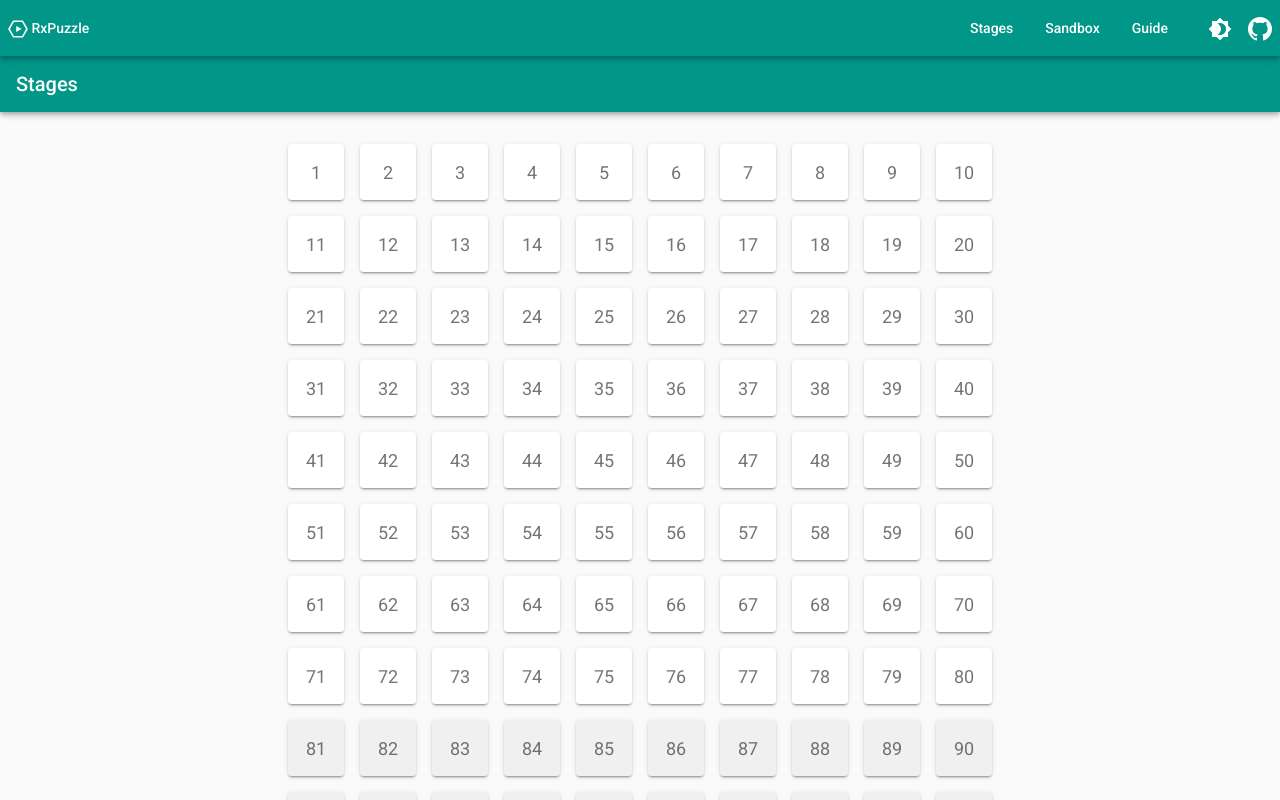
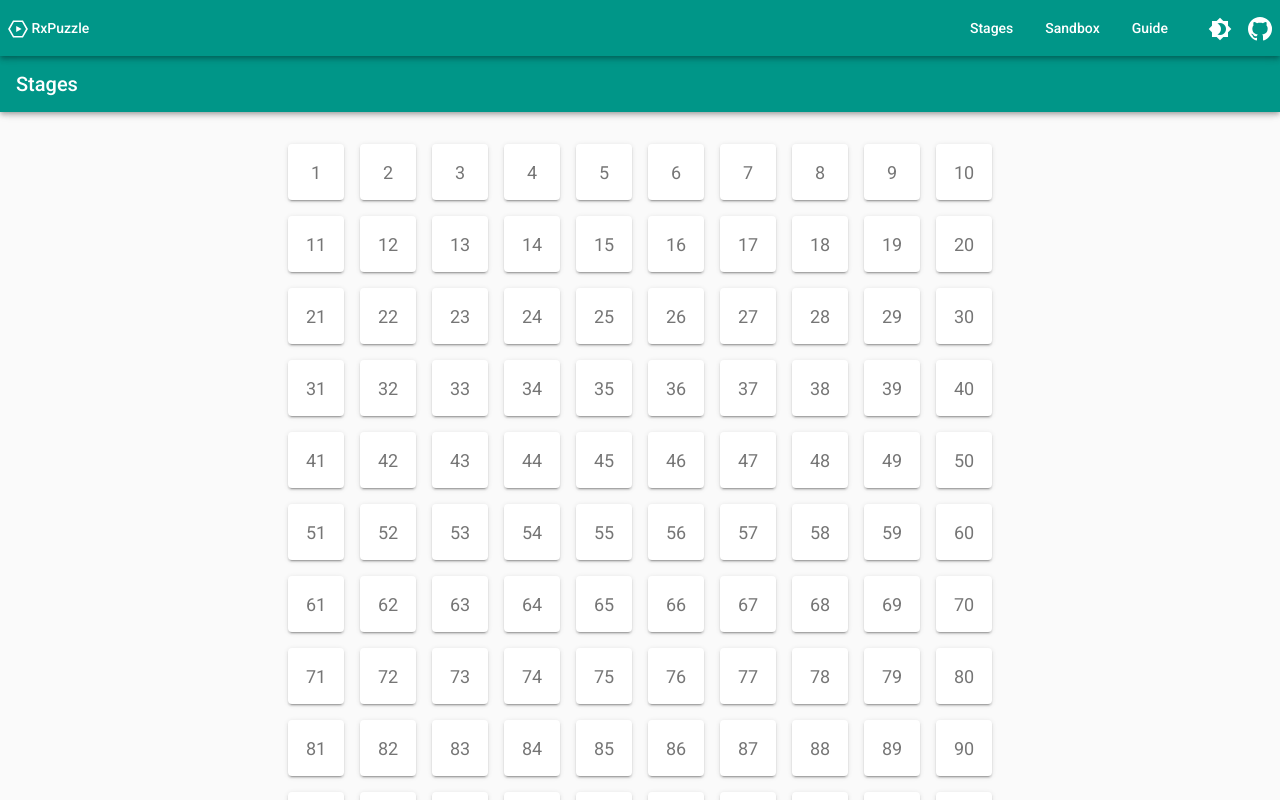
Before and after one commit to rx-puzzle/rx-puzzle.github.io, an Angular app: page /stages in a window 1280 px wide. Built offline with nearby package versions, Linux system fonts and the light colour scheme.

Commit message:
Add 81 to 100 stages

```diff
--- a/src/app/stage-list/stage-list.component.html
+++ b/src/app/stage-list/stage-list.component.html
@@ -324,45 +324,85 @@
       data-src="eNrVktFLwzAQxv-Xe67Q1ElJ38a6sbV0CB1zVvaQ1nMrtElNUnGU_u-mzoqobI6B4lvy3d13H_yuAVHpXHAFXgMlk2mB6hpljI818gzBIwPrTR-XudY538y4RvnECvAc2-6KzzON5UjUXJt2o2wEK6K9FXh3Dagtq4wTgAWZKITsnq11XJdbUaa1-lDWuwovsh8Nn7_sf2dctxbkhsseQRfKyKrHamr35m-TyYRGvmMvF4kT3CbEX5GBQ-ZJCD31P0SY5TIr8NSVX6ZeN7IzZn8_bXqQ6ztOLRlXD0KWKD8RpcGKxv4lDYc-XZJRdDMPTIeoUDItZIi7PsdRJ3Mb07HjXsURtRMynLoL9xundfsCl_lUjw"
     ></a>
     <!-- [ 81] auditTime(2t), takeUntil(b$) -->
-    <a data-src=""></a>
+    <a
+      data-src="eNrNU11PgzAU_S99xoRtgI63ja9NAtkGEZnZQ8HKSKDFUowL4b9bMmeMMoMfMby155ze3t5zWgNSsJTgEqg1yCGNMlSuEPXQY4VwjIA6koRX3MhTxlKcLDFD9AlmQB2LYks-LxnKNVJhxuUcSQjMnGMpoN7VoNzDglcCQAAxyQhtl40wXLxAmMGE4Hc8OxToIh5e17tGACmf_nHQbZccLk_mce6e78WRaSlX5jyQ5Osw8EXv1lv79jhYTMDJ22EY1TH4fzDmXNXoV6fht1720dQ3LxmFuHwgNEf0s52SYWw13bdnoe-5brjmClIgChmhNjqc7vg6FauJGNrbG927tJ2prJgLxRhYKv4Kp3uSR1XZn-7w8Ywo6iOKf_S9eyTBlab6Rp46c8vSnI0pmcasIwm75gWIMtJc"
+    ></a>
     <!-- [ 82] combineLatest(a$, b$), switchMap(a => b$.map(b => a + b)) -->
-    <a data-src=""></a>
+    <a
+      data-src="eNrllE9vgjAYxr9LzywBBTa5iQJqA1EhY7h4qKxTEmhZqcsM4buvxJm4TB3Gedh2a5_n_ZO3v7YloDlPKCmAUYIMsUWKizFmPn5ZYxJjYCiq9KFbWcJ5QpZDwjF7RSkwWrJcm29DjrMeXRMuwoWypCh1t6WA8ViCYoVyUQkACcQ0paxeVtL3epywOMV7Lt_k-CZuELO4oD5qlMtWNFusi4tHapR1kT6vJJAIQFsW9YhCLnZ8hfck9rJiO_qdbYaqNorCQPYf_EkAW-GgDXb4P7Nswua8c78-s1-pz2vnNLWRMx37s5YOoS6HiuIFpnaE2g_f5n-t74PhDJHimbIMs68vSrWsWa8fwG4U-J4XTUQEzTFDnDKIN7sepxGP23IEZ_d9_xa6HU23B7p1BHGOCUdLSq7x2R7LPdDzjOw_TN9TO_2p1nFNx-m5U1u1re4B-vPqHfQHSqU"
+    ></a>
     <!-- [ 83] sampleTime(3t), zip(a$, b$) -->
-    <a data-src=""></a>
+    <a
+      data-src="eNrVk11vgjAYhf9Lr1mCCm5y5weoIxgVMoeLF6V7pyTQslIXjfG_r8a5LBMEJbvYXXve09Okz-kOsUSEjKbI2KEY8yCCdAzchfc1UALIqGnKl27GoRAhXQ6pAP6BI2TUVfUw3AwFxF22pkLapbJkOHKOUch42aF0hROZhJCCCIsYPyz3SrFOQk4iuPZUns5XLA7W6Y-x2CZwRyqFJkAFXjL6OzWolLqCTVYovj50sVdQKOkcQRxSpJye4MrZq9yrNavffLA6M01_9Gee6j67E8-uzwYNdGL_lyBzwOAypqDAdAOsPBcpcpVBSK7nfG66qQbf9AXHNH1jPAZ-XgDNNOfdnme3fc8djfyJdLAEOBaM27A93XG5R-OG6tvzp557bzstvWkNmmZOjy734mya8YLZnqCEB1f6of9SL9eCkdbqTfWW0-n3u87U0iyzndGCxf4TkSfxjA"
+    ></a>
     <!-- [ 84] sample(b$), throttleTime(1t) -->
-    <a data-src=""></a>
-    <!-- [ 85] bufferCount(2, 1), debounceTime(1t) -->
-    <a data-src=""></a>
-    <!-- [ 86] distinctUntilKeyChanged('color'), debounceTime(1t) -->
-    <a data-src=""></a>
-    <!-- [ 87] skipUntil(b$), merge(a$, b$) -->
-    <a data-src=""></a>
+    <a
+      data-src="eNrNk19rgzAUxb9Lnh2o07L61j_qWlFaFZwdfYjurhU0cTGOFul3X0rrYKxbW6hsb8m5l5PL-eU2iJY8o6RCRoMKzJIcqhmwAN5qICkgQ9Gko24WGecZWU0IB_aOc2SosrwvbiYcihGtCRftQllRnLsHK2Q8N6ha41I4ISShlOaU7Y876fZ6CYTjFSUd-vFtCXf4X035RV_uJJQJGofg99MKuWphitqLuMuKZfcerGGk6dM4CuXgKZiHjho93qOWdTfg2JoWSV39nuffUFzD5lRT2uloacbSHC4Fe47n1PZnwULtOU5PjhTFC4d6xzyvjTy5bVqXEbpiZX_4n8lN9_MTI2eYVK-UFcC-b6ZmmovROHQGcRh4XjwXHbQEhjllDmzbN846eVp_7Ot9d2jbI9e3NMscnHBa7j4Az7_dLA"
+    ></a>
+    <!-- [ 85] bufferCount(2, 1), debounceTime(2t) -->
+    <a
+      data-src="eNrdkUFPg0AQhf_LnDGhlRrLraWAlUBsIUE0PSw4UhLYxd3F2JD-d5e2mBhNJMZo4m33vZc3k_laYLUsGBVgtlARnpYobpCH-NQgzRDMkaGddLsqpCxovqQS-TMpwRzreme-LCVWFmuoVHGl5IyU_rEKzPsWxJbUqglAg4yVjHfPvfZ7eo1UkpzR_zLnnb7Za1Co-x9PLXeHhOjxKe9B_fWR415cOvPYmFwncaSHt-Eq8sbx1Tn0dIeh4ltWpY0YbncLnWVDQuSnb39oTf-e0DeIvoGUnFDxyHiF_CNLw7bvrEXkzZIoDIJkpRKsRk4k4x7u-hlfNgXGdLGeTP2561r-2jEce_ZJ02b_CshcSZM"
+    ></a>
+    <!-- [ 86] distinctUntilKeyChanged('color'), auditTime(2t) -->
+    <a
+      data-src="eNq9kl1PgzAUhv9LrzFhkxnH3cYAJ4G4QYJodlHwCCTQYlvMloX_bsmGMbrpDNO79j0nTz-es0W0EjklHOlbVGIWF8DvgPnwUgNJAOkDTdnnZpkLkZN0TgSwV1wgfaiqbXE9F1AatCZCtsskpbhwdyikP24Rz3AlSQgpKKEFZe2yUc6fs4yWcc0_lMWmggvcC1oBETil5DM17kXNYH0ImpzvX1aNgnLpZaegpcuYd1pl7Unu1YFlX11b01Ab3UZhoPr3_iJwhuHNJeqs91OY5Cwp4PtnnqTtmAb86-NOE3pEUPxXN_-XgXifA8Ew4c-UlcC-joJmmg_GLHAmUeB7XrSQHbQChgVlDmy6M34kedp4thyN3altG-7S0ixzcoC0at4AkQ9sDQ"
+    ></a>
+    <!-- [ 87] zip(b$), merge(a$, b$) -->
+    <a
+      data-src="eNrNlFFvgjAQx79Ln1kCCmzyNhVQCUSFjOHiQ2E3JYGWlbpojN99Jc6HberInM639n_Xu-v9el0jWvCUkhIZa5RjFmdQDoH58LoAkgAyFFX60M085Twlsz7hwN5whoyGLFfGZZ9D3qELwoW7UGYUZ-42FDKe1qic40JEQkhCCc0oq5Yb6e91Nqd5vCjrm_mqgBtcK3YBhOMZJV9PJ7-sbE_qH8o_SZ9uJJQKSlsgVXIhlzvIwvYs9rJi2fqd1Q5VbRCFgew_-qPAaYS9Jtq9gcsCncNyX8_xSUFPI3lRfVpZjsMa2OOhP2nojqPLoaJ4QVs7AOtAM-NP6ZOUJRlcxeWvQD8wtnE9YpxhUr5QlgP7PmGqaU463cC5jwLf86KR8KAFMMwpc2C1K-Q4-2FTjpzJQ9e_ddyWpls93fynQT3Ll3uWZGf-ZGvA99RWd6y13LZtd9yxpVrm_R740807ucFTpw"
+    ></a>
     <!-- [ 88] debounce(_ => b$), distinct(x => x.color) -->
-    <a data-src=""></a>
-    <!-- [ 89] takeUntil(b$), throttleTime(1t) -->
-    <a data-src=""></a>
-    <!-- [ 90] zip(a$, b$), buffer(b$) -->
-    <a data-src=""></a>
-    <!-- [ 91] sampleTime(3t), bufferCount(2) -->
-    <a data-src=""></a>
+    <a
+      data-src="eNrFlNFugjAUht-l1ywBh2RypwhMCUSBhOHiRWVnQAItK2XRGN99Nc5kTp1kxnjXnv7nb0-_064RrXhOSY30NSoxWxRQT4AF8NEASQDpiip9x80y5zwn6YhwYJ-4QHpHlreLyxGH0qAN4UIuIinFhbuzQvrrGtUZroQTQhJKaEHZdriR7h9PcpYUcHUWX1XwkNyvovlGQrkgsLvs7WlEuN4DFGtvYi4rlq09WYNI7Y7jKJSDl2AaOp3o-RHt-R7CYhktF039d50VEI5TSn6r8IHqjNWijSi5M7ETFbbKy2D5n7S2wC9xHtv-JJh1NMfR5EhRvHDQPcP53I7HPG7Sye066PrbP9FxN_tGLrXXT36cYVK_U1YCO36qqmnOjGHo9OMw8Lx4KhS0AoY5ZQ6s9ue46OSpvaHf7bkD2zZc31Its3_Cab75AnHO3vY"
+    ></a>
+    <!-- [ 89] debounceTime(1t), zip(a$, b$) -->
+    <a
+      data-src="eNrNU9FugjAU_Zc-swQV3eRNEdARjAqZw8WHwu6ABFpW6qIx_rtlarJN3dCNZG_tubfn5txzukY04zElOVLXKMXMTyAfAXPgdQEkAKTWFGmP62nMeUzCAeHA3nCC1LosF8XlgEOq0QXhol0gIcWJvaNC6tMa5RHOBBNCEgpoQllx3EjX40HMggQ-VPkqg5vgV5zncBbR1F_kf0VXuaT5RkKxsGO3-YJFwPnBTVF7Fne5ZpitO6M7VZr33tSVnUdn7Fr1ab-BDmZ_di6CJQ4puVRVBoR_efeuyy_VhUtsCP9g1gVrPNZ4YsKVi6gEnxeVvcOcYZK_UJYCOzZZ0fWZ1nOtjuc6w6E3Fh00A4Y5ZRasDjO-z8qoIXvW7KHn3Fp2u9ky-i39TFaq-3kVfvMy6fp_wsolYKi0e5Nm2-6apmZPDMXQOycSMN9sAYdg3mU"
+    ></a>
+    <!-- [ 90] distinctUntilKeyChanged('shape'), buffer(b$) -->
+    <a
+      data-src="eNrVU11vgjAU_S99ZgkqssmbyoeOYFTIHC4-FHaHJNCyUhaN8b9b41wy3UbNliy-teee3p7ec7pBtOApJSUyNijHLMqgHAPz4bUCEgMyGpryjlt5ynlKkiHhwN5whoymqu6LqyGHvE8rwgVdIAnFmXdohYynDSqXuBCdEFJQTDPK9sutUo_HKYszuPTUX-Fnt_N1ATfx_2r4_tRiq6BU-HAY-V6rgMujjaL2LPZqw3b0O7s309r34SxQ_Ud_ErjN2aCFji7LWcaWNI-q8nQ6-BOpAMJxQskpK5Ji1faqESSjN5ZS8jvPl7CqH4IUSW5Sp6n4CANnmJQvlOXAzvOgWda8bwZuNwz80SicCAYtgGFOmQvr45t-jtW4pYbu_MH0b12v09btgW5dGKur-ovXoEHO_5HWMaftjtdznL43tTXb6n7h_2K7A3OL7Bc"
+    ></a>
+    <!-- [ 91] bufferCount(2, 1), throttle(_ => b$) -->
+    <a
+      data-src="eNrlk01vgkAQhv_LnmmCCrZw8wPUEogKqcXGw0qnQAK7dFkbjfG_d9HSpvEjSJv00NvuO-_MZPaZ3SKa8ZiSHOlblGK2TCAfA3PhdQUkAKQ3FOlDN9KY85iEI8KBveEE6U1ZLoLrEYe0R1eEC7tQQooT-1AK6U9blEc4E5UQklBAE8qK40760oOYBQmci57TWUTT5Sq_Ni0DwnFIybV5EazrpNWb7Uf6YiehWBA5PD7f7B15CVTEnsVdbpiD9p3ZnSnqvT_zZPfRnXhWczZsoZL3d3hHgxSFb_DlYfeeoCbOmg1OAN67lpVcuJIr-GvGF9h_IucMk_yFshTYMXXFMOa9vmd1fM91HH8iHDQDhjllFmzKHpeXZ9ySfWv-0HdvLVtT2-awbZxZnl_-w_9ar4bYUbT-VNXs7mDQs6emYhqdE4gXu3egRNo5"
+    ></a>
     <!-- [ 92] sampleTime(2t), switchMap(a => b$.map(b => a + b)) -->
-    <a data-src=""></a>
+    <a
+      data-src="eNrVk19vgjAUxb9Ln1mCim7wpgLqCESFjOHiQ2F3SgItK2XREL-7JWqyReeI7k_21p5zz21ufrclohmPKcmRVqIUszCBfAzMhdcCSARIayjSXjfSmPOYLEaEA3vDCdKaslyZqxGHtE8LwkW5UBYUJ_auFdKeSpQvcSY6ISShiCaUVceN9LXOljQNi_ydzdcZ3ETXhPE14fDC8M9PW0ufbyQUC1Q7KlV3IecH0sJ7Fne5YQ46d2bPV9r3ge_J7qM78aymP2yhwyJ8pBrFLErgqqmWsMILSs4X1QKaAeGnWuE_x_ur-rxy9oA5wyR_oSwFdsxYMYxZX_esbuC5jhNMRAXNgGFOmQXrwxvnV2XckgNr9qC7t5attjvmsGNctCqf6Uep7_4X_12vR9tRVH3aVu3eYNC3p6ZiGt0TtOebLfIS4cQ"
+    ></a>
     <!-- [ 93] scan((x, y) => x + y), audit(_ => b$) -->
-    <a data-src=""></a>
-    <!-- [ 94] debounceTime(2t), mergeMap(a => b$.map(b => a + b)) -->
-    <a data-src=""></a>
-    <!-- [ 95] throttle(_ => b$), bufferCount(2, 1) -->
-    <a data-src=""></a>
-    <!-- [ 96] exhaustMap(a => b$.map(b => a + b)), auditTime(2t) -->
-    <a data-src=""></a>
-    <!-- [ 97] distinctUntilKeyChanged('shape'), distinct(x => x.shape) -->
-    <a data-src=""></a>
-    <!-- [ 98] concatMap(a => b$.map(b => a + b)), concat(a$, b$) -->
-    <a data-src=""></a>
+    <a
+      data-src="eNrVU11vgjAU_S99ZgkqsMmbH6COYFTIGC4-VHaHJNCyUhaN8b9boiZbBkqcPuytPffk9N57TreIpjyiJEP6FiWYLWPIJsAc-MyBBID0hiIdcSOJOI9IOCIc2BeOkd6U5aK4HnFIejQnXNAFElIc2wcppL9tUbbCqVBCSEIBjSkrjjvpepytaLLMs1vJVeFBxIIYvlX5JoWH5V3eusVIi52EIuHEYelFswLOTkaK2ru4yw1zoD2ZXU9Rn33PlZ1XZ-paTW_YQieff5pWvgV8ofsSUrlQUGvOFaxxSMl5L1Ig_DLryk1XiQd1FlGLdMNgLYrKMQCcYZJ9UJYA-50BxTDmvb5rdXzXGY_9qWDQFBjmlFmwOb1xPkqTluxb85e-82jZbVUzh5pREaV7fMA68fxL8v4lXs__sdLuz9S23R0MevbMVEyjU-L_YrcHv6XoFw"
+    ></a>
+    <!-- [ 94] auditTime(2t), mergeMap(a => b$.map(b => a + b)) -->
+    <a
+      data-src="eNrVkk9vgkAQxb_LnmmCCrZyU_6oJRgVUosNh4VOkQR26bI2GsN37xLlYKyGtGlob7tvXt5M5jcHRHOeUFIg7YAyzMIUijkwF963QCJAWkeRTrqZJZwnJJ4SDuwDp0jrynJV3E05ZDrdEi7sQokpTp1jFNJeDqjY4FwkISShiKaUVc9S-r4eJSxK4dfS-D6Hu-ifTXKmB6WEEsHkuP4qRchFjVTUXsVf7ljj_oM1Winqo7_yZPfZXXh2dzXpoZr4OT62oVm4LW7Pd2lqNP6VbNzEFDYxRT8i8yf0oKqcYHKGSfFGWQbskqdimmvd8Oyh77mzmb8QDpoDw5wyG_Z1j9tnMe_Jvr1-Mtx72xmofWvSN6-cxQZ2OKakrRW13L5F0jNlYCzVgTMaj3VnaSmWOfyCdFB-Ag2ezoE"
+    ></a>
+    <!-- [ 95] sampleTime(3t), bufferCount(2) -->
+    <a
+      data-src="eNrdkVFPgzAUhf9LnzFhkxnH28YAJ4G4QYJo9lDqlZFAi20xLoT_btnEaDSTvWjiW3vuyTk392sQq2TOqEBmg0rM0wLEDfAQnmqgBJA5MrQ33S5zKXOaLakE_owLZI51vRu-LCWUFqupVHalZAwX_iEKmfcNEltcqSSENERYwXj3bLXf00nOSQH_o-WTvmk1lKvbH84sd3uH6NGp2YP66yPHvbh05rExuU7iSA9vw1XkjeOrc9STHYaJb1mZ1uLDuGs8S4eY8OmmCqjEGaPH-05clgyqIH8N9gjwd86SYyoeGS-Bf0Vt2PadtYi8WRKFQZCslINVwLFk3INd3_FjUmBMF-vJ1J-7ruWvHcOxZ98kbdpXmSZUJA"
+    ></a>
+    <!-- [ 96] exhaustMap(a => b$.map(b => a + b)), auditTime(_ => b$) -->
+    <a
+      data-src="eNrtk11vgjAYhf9Lr1kCCmxy5wegNhAVMoaLF4V1SgItK3XRGP_7SpyJi1MnmGwXu4NzenqS93m7ATTnCSUFMDYgQyxKcTHCzMNvS0xiDAxFlT51M0s4T8h8QDhm7ygFRkOWS3M14Djr0iXh4rhQ5hSlzu4qYDxvQLFAubgJAAnENKWs_NxK1fUcE47mlBz4fJ3jO_Sj9AKvqodPVUd1qqNa1XGdahGebSWQCIA7VqUqzGLPX3gv4l9WLFt_sDqBqg3DwJe9J2_sw0bQb4L9enxlHScsTnG1IR9lq6WumO0tG-Nau11Ln5XOeYJDezLypg0dQl0OFMX1O9oJgmxBs2hZXLGOFxbu9-by1_RDTpwhUrxSlmF2_NhU05x2ez5sh77nuuFYnKA5ZohTBvF633Ge-Kgph3D62PPuodPSdKuvmyeI3_Z1_BO-SNhVW72J1nI6tt11JpZqme1vCM-2H6LWV3A"
+    ></a>
+    <!-- [ 97] distinctUntilKeyChanged('color'), distinct(x => x.shape) -->
+    <a
+      data-src="eNrFklFPgzAUhf9LnzFhkxnH28YAJ4G4QYJo9lDwCiTQYlvMFrL_bnHiC5oR1PjWnntyTm6_NohWIqeEI71BJWZxAfwOmA8vNZAEkD7RlA_dLHMhcpKuiQD2igukT1W1He7XAkqD1kRIu1RSigv3FIX0xwbxDFcyCSEFJbSgrD0elfE6y2gZ1_y34r7TKyACp5T8dU8G-x_X7I4KyiWF04OLw7uDdxDl7Ene1YllX11by1Cb3UZhoPr3_iZwpuHNJeoY_wuw_rhd4CIeYkrOIRvmGlKFR1T12Q4yjfoAn9wFw4Q_U1YC66PXTPPBWAXOIgp8z4s20kErYFhQ5sCh6zib5Gnz1XY2d5e2bbhbS7PMxRdJu-MbsXRfRw"
+    ></a>
+    <!-- [ 98] concatMap(a => b$.map(b => a + b)), buffer(b$) -->
+    <a
+      data-src="eNrVlF9vgjAUxb9Ln1kCCmzy5h9AbSAqZAwXHgrrlARaVuoyY_zuljiTLVMztonZW3vOzblNf73dAFrwlJISGBuQIxZnuJxg5uGXFSYJBoaiSu-6maecp2QxIhyzV5QBoyXLlfk24jjv0xXholwoC4oyZx8FjMcNKJeoEEkASCChGWXVciv9XC8w4WhByQefrwt8k_wqtW63uNFuqH5qtJVAKsjsIVQpQi4PYIX3JPayYtn6ndULVG0cBr7sPXhTH7aCYRscuH-GmKQsyXAzV3-8V_yNGnSR8zSqR5VzntrYnk28eUuHUJcDRXH9nnaCGlvSPF6VNV7dFSfu3-PiDJHymbIcs69zpprmvD_wYTf0PdcNp6KCFpghThnE60OP8-AnbTmE8_uBdwudjqZbQ908Af6yo4gaHPvrfTF_yN9VO4OZ1nF6tt13ZpZqmd0j_KPtDn0sUXY"
+    ></a>
     <!-- [ 99] throttleTime(2t), pairwise() -->
-    <a data-src=""></a>
-    <!-- [100] withLatestFrom(b$, (a, b) => a + b), bufferTime(2t) -->
-    <a data-src=""></a>
+    <a
+      data-src="eNq1UtFOg0AQ_Jd7xoRWaixvLQWsBGILCaLpw4ErJYE7vDuMDeHfPdJigq2x1fbtdnYys7tzNaKlyCjhSK9RgVmcA38A5sNbBSQBpA80ZYebRSZERtI5EcDecY70oaq2zY-5gMKgFRGSLpGU4tzdSiH9uUZ8jUuphJCCEppT1j4b5fx4CUTglJJL-5zgLzYlXCWXn2LVKCiTKWwP3rpKmHchyt6LrNWBZd_cWtNQG91HYaD6j_4icIbh3TXqMu4HlmQsyeH7Org3xmFOcgQnPuNRf2LFR7Hwv4LY267XZWtaxBU_dT38pz_wFb1gmPBXygpg--lrpvlkzAJnEgW-50ULyaAlMCwoc2DTefyq5Gnj2XI0dqe2bbhLS7PMyQGlVfMJXWRfqA"
+    ></a>
+    <!-- [100] withLatestFrom(b$, (a, b) => a + b), bufferCount(2) -->
+    <a
+      data-src="eNqtVF1vgjAU_S99Zgk4JJM3P4ApkaiQMFx8KOxOSaBlpS4a439fiZq5iWOCb-05p-cm99zbHaIZjynJkb5DKWZhAvkEmAsfayARIF1RpSNupDHnMVkOCQf2iROkt2S5IDdDDmmfrgkXcoEsKU7GByukv-5QvsKZcEJIQhFNKCuOe-kbj2IWJXCNvRVnK5qG6_yM5tsMHnAj0xVs8JKS36ZhI9MMCC9zjRq5lnRzsZdQLDI6xFHUEHB-ilhwb-IuK6alPZk9X22PAt-T3Rd36tkt__kRnSbgZ5wXhUr6XK4Jm_QcV4jqtv5f0eAmIxhViOrGe-3VomD-TntkzSbuvKXZtib7iuJ4vfZNad99VOu8usMq3vcLaoSfp8YZJvk7ZSmwyzVVDWPeH3h2N_BcxwmmQkEzYJhTZsP2VKPSyVE7g1m7M-5ZVn88M1XT6JY4LfZfwqnq9Q"
+    ></a>
     <!-- Padding -->
     <span *ngFor="let n of range(10)"></span>
   </div>
```
